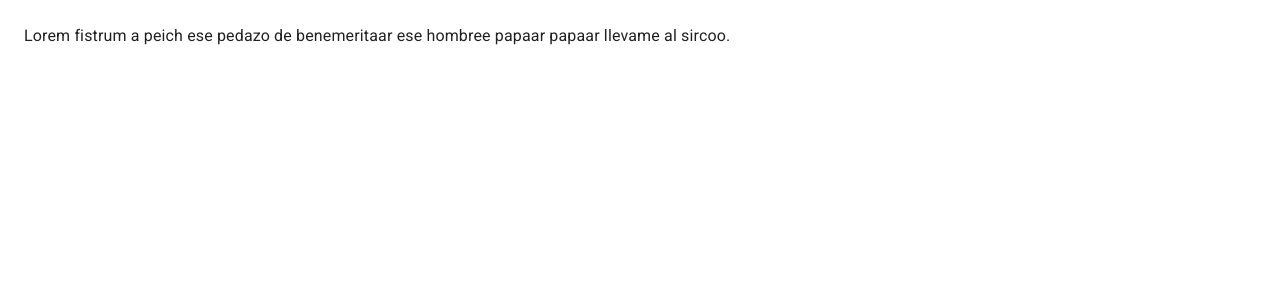
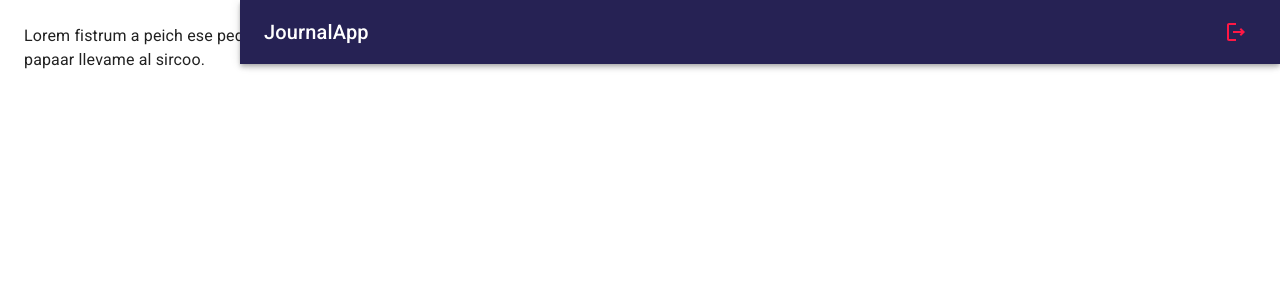
Before and after one commit to christinalorenzomontes/journal-app-react, a React (Vite) app: page / in a window 1280 px wide. Shown: the top 300 px of the page. Built offline with nearby package versions, Linux system fonts and the light colour scheme.

Commit message:
add navBar

```diff
--- /dev/null
+++ b/src/journal/components/NavBar.jsx
@@ -0,0 +1,30 @@
+import { AppBar, Grid, IconButton, Toolbar, Typography } from '@mui/material';
+import { LogoutOutlined, MenuOutlined } from '@mui/icons-material';
+
+export const NavBar = ({ drawerWidth = 240 }) => {
+  return (
+    <AppBar
+      position='fixed'
+      sx={{
+          width: { sm: `calc(100% - ${ drawerWidth }px)` },
+          ml: { sm: `${ drawerWidth }px` }
+        }}
+    >
+      <Toolbar>
+        <IconButton
+          color='inherit'
+          edge='start'
+          sx={{ mr:2, display: { sm: 'none' } }}
+        >
+          <MenuOutlined />
+        </IconButton>
+        <Grid container direction='row' justifyContent='space-between' alignItems='center'>
+          <Typography variant='h6' noWrap component='div'> JournalApp </Typography>
+          <IconButton color='error'>
+            <LogoutOutlined />
+          </IconButton>
+        </Grid>
+      </Toolbar>
+    </AppBar>
+  )
+}
--- /dev/null
+++ b/src/journal/components/index.js
@@ -0,0 +1 @@
+export * from './NavBar';
--- a/src/journal/layout/JournalLayout.jsx
+++ b/src/journal/layout/JournalLayout.jsx
@@ -1,8 +1,10 @@
-import { Box } from "@mui/material"
+import { Box } from "@mui/material";
+import { NavBar } from "../components";
 
 export const JournalLayout = ({ children }) => {
   return (
     <Box sx={{ display: 'flex' }}>
+      <NavBar />
       <Box
         component='main'
         sx={{ flexGrow: 1, p: 3 }}
--- a/src/journal/pages/JournalPage.jsx
+++ b/src/journal/pages/JournalPage.jsx
@@ -6,7 +6,10 @@
 export const JournalPage = () => {
   return (
     <JournalLayout>
-      <Typography>Lorem fistrum a peich ese pedazo de benemeritaar ese hombree papaar papaar llevame al sircoo.</Typography>
+      <Typography>
+        Lorem fistrum a peich ese pedazo de benemeritaar ese hombree papaar papaar llevame al sircoo.
+        Lorem fistrum a peich ese pedazo de benemeritaar ese hombree papaar papaar llevame al sircoo.
+      </Typography>
     </JournalLayout>
   )
 }
```
